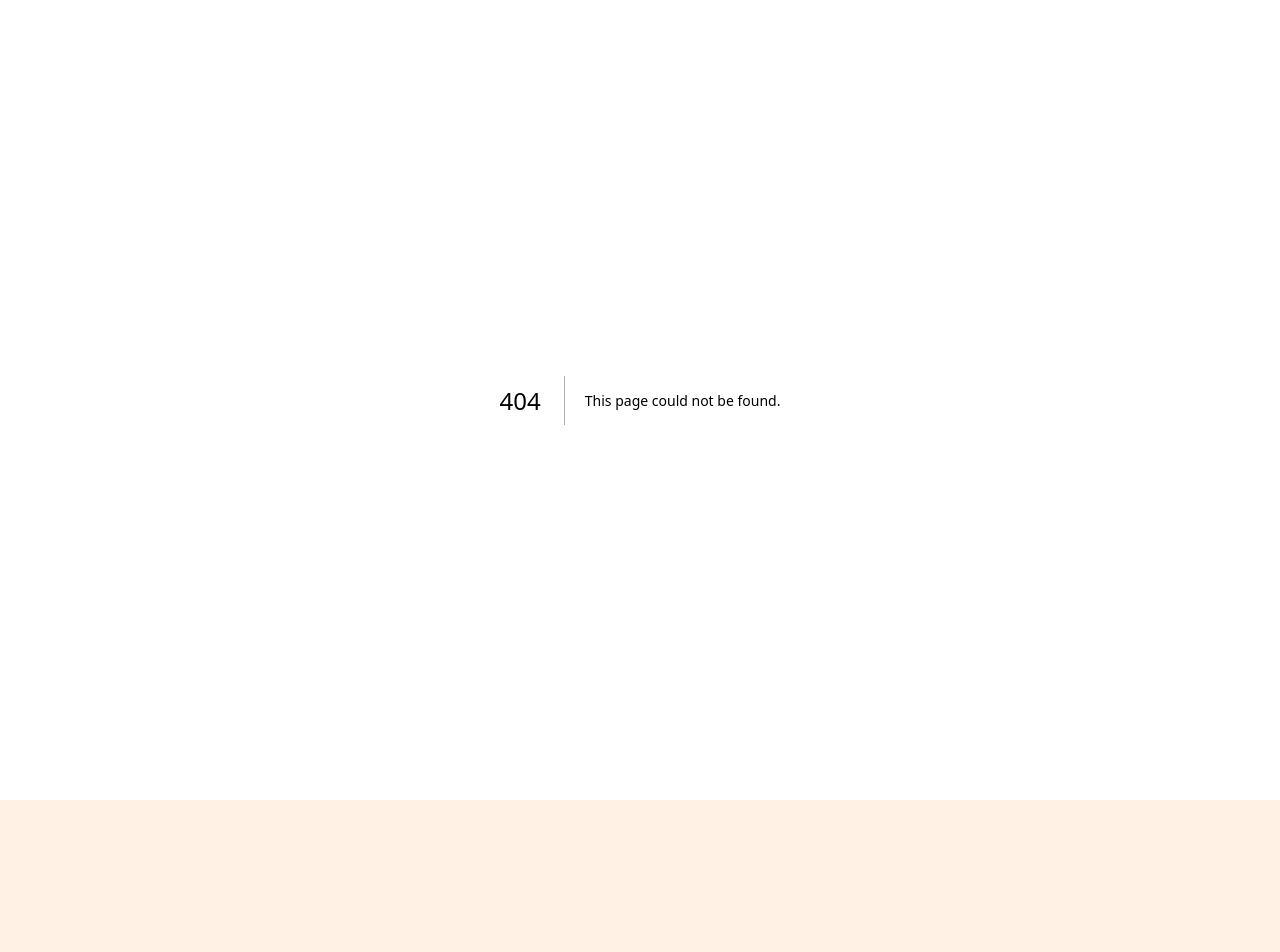
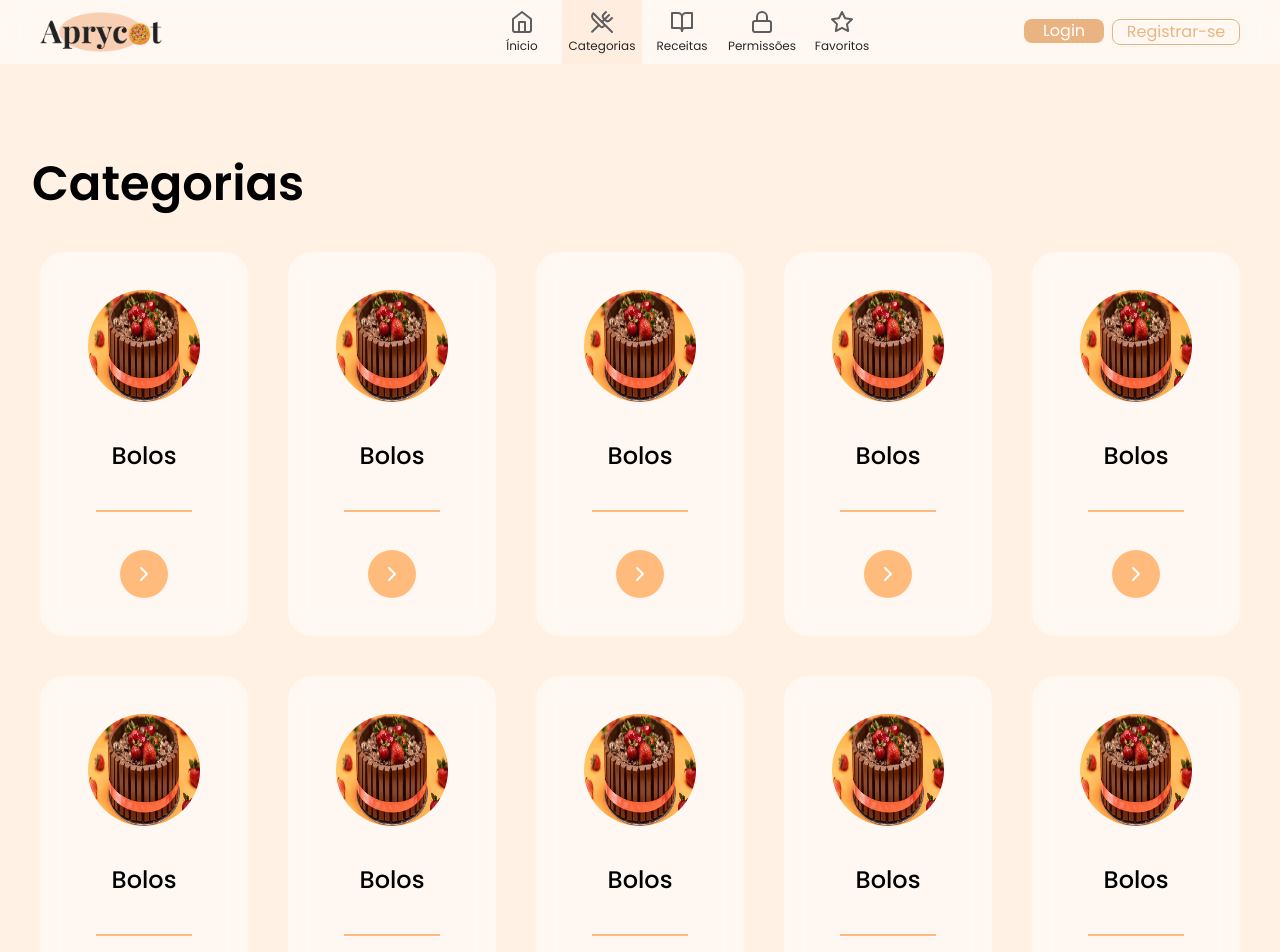
Before and after one commit to FrancielliAndreghetto/culinary_recipes, a Next.js app in the folder frontend/: page /categorias in a window 1280 px wide. Before the commit this address had no page. Shown: the top 952 px of the page. Before the commit the page ends 800 px from the top, so only its background shows below. Built offline with nearby package versions, Linux system fonts and the light colour scheme; no server answers.

Commit message:
Modifications

```diff
--- a/frontend/src/app/(auth-routes)/login/page.tsx
+++ b/frontend/src/app/(auth-routes)/login/page.tsx
@@ -53,7 +53,7 @@ export default function Login() {
 			theme: 'light',
 			onClose: () => {
 				setTimeout(() => {
-					router.replace('/admin');
+					router.replace('/');
 				}, 3000);
 			},
 		});
--- a/frontend/src/app/(auth-routes)/register/layout.tsx
+++ b/frontend/src/app/(auth-routes)/register/layout.tsx
@@ -11,7 +11,7 @@ export default async function PrivateLayout({ children }: PrivateLayoutProps){
 	const session = await getServerSession(nextAuthOptions)
 
 	if (session) {
-		redirect('/admin')
+		redirect('/')
 	}
 
 	return <>{children}</>
--- /dev/null
+++ b/frontend/src/app/categorias/page.tsx
@@ -0,0 +1,49 @@
+'use client'
+
+import CategoryCard from "@components/cards/CategoryCard";
+import NavBar from "@components/navegation/NavBar";
+import { useState } from "react";
+
+export default function Categorias() {
+  const [isAdmin, setIsAdmin] = useState(false);
+
+  return (
+    <>
+      <NavBar />
+      <main className="relative z-1">
+        <div className="container z-1 mx-auto">
+        <div className="py-24">
+            <div className="flex justify-between items-center pb-11">
+              <h1 className="font-semibold text-5xl">Categorias</h1>
+            </div>
+            <div className="flex flex-wrap justify-center gap-10">
+              <CategoryCard isAdmin={isAdmin} title="Bolos" />
+              <CategoryCard isAdmin={isAdmin} title="Bolos" />
+              <CategoryCard isAdmin={isAdmin} title="Bolos" />
+              <CategoryCard isAdmin={isAdmin} title="Bolos" />
+              <CategoryCard isAdmin={isAdmin} title="Bolos" />
+              <CategoryCard isAdmin={isAdmin} title="Bolos" />
+              <CategoryCard isAdmin={isAdmin} title="Bolos" />
+              <CategoryCard isAdmin={isAdmin} title="Bolos" />
+              <CategoryCard isAdmin={isAdmin} title="Bolos" />
+              <CategoryCard isAdmin={isAdmin} title="Bolos" />
+              <CategoryCard isAdmin={isAdmin} title="Bolos" />
+              <CategoryCard isAdmin={isAdmin} title="Bolos" />
+              <CategoryCard isAdmin={isAdmin} title="Bolos" />
+              <CategoryCard isAdmin={isAdmin} title="Bolos" />
+              <CategoryCard isAdmin={isAdmin} title="Bolos" />
+              <CategoryCard isAdmin={isAdmin} title="Bolos" />
+              <CategoryCard isAdmin={isAdmin} title="Bolos" />
+              <CategoryCard isAdmin={isAdmin} title="Bolos" />
+              <CategoryCard isAdmin={isAdmin} title="Bolos" />
+              <CategoryCard isAdmin={isAdmin} title="Bolos" />
+              <CategoryCard isAdmin={isAdmin} title="Bolos" />
+              <CategoryCard isAdmin={isAdmin} title="Bolos" />
+              <CategoryCard isAdmin={isAdmin} title="Bolos" />
+            </div>
+          </div>
+        </div>
+      </main>
+    </>
+  )
+}
--- a/frontend/src/app/page.tsx
+++ b/frontend/src/app/page.tsx
@@ -25,6 +25,7 @@ export default async function Home() {
               <CategoryCard title="Bolos" />
               <CategoryCard title="Bolos" />
               <CategoryCard title="Bolos" />
+              <CategoryCard title="Bolos" />
             </div>
           </div>
           <div className="py-24">
@@ -32,7 +33,7 @@ export default async function Home() {
               <h1 className="font-semibold text-5xl">Melhores receitas</h1>
               <a href="categorias" className="flex gap-1 text-base text-[#FFA14AB2] hover:text-[#ffa14a]">Ver todas<ChevronRight /></a>
             </div>
-            <div className="flex flex-wrap justify-center gap-14">
+            <div className="flex flex-wrap justify-center gap-20">
               <RecipeCard title="Bolos" stars={5} description="Id cursus metus aliquam eleifend mi in nulla posuere. Lorem faucibus vitae aliquet nec ullamcorper sit." />
               <RecipeCard title="Bolos" stars={3} description="Id cursus metus aliquam eleifend mi in nulla posuere. Lorem faucibus vitae aliquet nec ullamcorper sit." />
               <RecipeCard title="Bolos" stars={4} description="Id cursus metus aliquam eleifend mi in nulla posuere. Lorem faucibus vitae aliquet nec ullamcorper sit." />
--- a/frontend/src/components/cards/CategoryCard.tsx
+++ b/frontend/src/components/cards/CategoryCard.tsx
@@ -1,19 +1,32 @@
 import Image from "next/image";
 import bolo from "@assets/bolo.jpg"
-import { ChevronRight } from "lucide-react";
+import { ChevronRight, Pencil, Trash } from "lucide-react";
 
 interface CardProps {
   title: string;
+  isAdmin?: boolean;
 }
 
-export default function CategoryCard({ title }: CardProps) {
+export default function CategoryCard({ title, isAdmin = false }: CardProps) {
   return (
     <div className="w-52 h-96 bg-[#FFFFFF80] backdrop-blur-md hover:bg-[#FFA14AB2] transition-all rounded-3xl flex flex-col justify-evenly items-center group">
       <Image className="rounded-full w-28 h-28 object-fill" src={bolo} alt=""/>
       <h1 className="text-black group-hover:text-white text-2xl text-center font-medium">{title}</h1>
       <div className="h-[2px] w-24 bg-[#FFA14AB2] group-hover:bg-white"></div>
-      <div className="w-12 h-12 flex justify-center items-center bg-[#FFA14AB2] rounded-full group-hover:bg-white cursor-pointer">
-        <ChevronRight width={24} height={24} className="text-white group-hover:text-[#FFA14AB2]" />
+      <div className="flex gap-2">
+        {isAdmin && (
+          <>
+            <div data-tooltip-target="tooltip-default" className="w-12 h-12 flex justify-center items-center bg-[#FFA14AB2] rounded-full group-hover:bg-white cursor-pointer">
+              <Trash width={24} height={24} className="text-white group-hover:text-[#FFA14AB2]" />
+            </div>
+            <div className="w-12 h-12 flex justify-center items-center bg-[#FFA14AB2] rounded-full group-hover:bg-white cursor-pointer">
+              <Pencil width={24} height={24} className="text-white group-hover:text-[#FFA14AB2]" />
+            </div>
+          </>
+        )}
+        <div className="w-12 h-12 flex justify-center items-center bg-[#FFA14AB2] rounded-full group-hover:bg-white cursor-pointer">
+          <ChevronRight width={24} height={24} className="text-white group-hover:text-[#FFA14AB2]" />
+        </div>
       </div>
     </div>
   )
--- a/frontend/src/components/navegation/NavBar.tsx
+++ b/frontend/src/components/navegation/NavBar.tsx
@@ -78,25 +78,25 @@ export default function NavBar({ ...props }) {
 					text="Ínicio"
 				/>
 				<ButtonRounded
-					active={route == 'categorias'}
+					active={route == '/categorias'}
 					href="categorias"
 					Icon={UtensilsCrossed}
 					text="Categorias"
 				/>
 				<ButtonRounded
-					active={route == 'receitas'}
+					active={route == '/receitas'}
 					href="receitas"
 					Icon={BookOpen}
 					text="Receitas"
 				/>
 				<ButtonRounded
-					active={route == 'permissoes'}
+					active={route == '/permissoes'}
 					href="permissoes"
 					Icon={Lock}
 					text="Permissões"
 				/>
 				<ButtonRounded
-					active={route == 'favoritos'}
+					active={route == '/favoritos'}
 					href="favoritos"
 					Icon={Star}
 					text="Favoritos"
```
